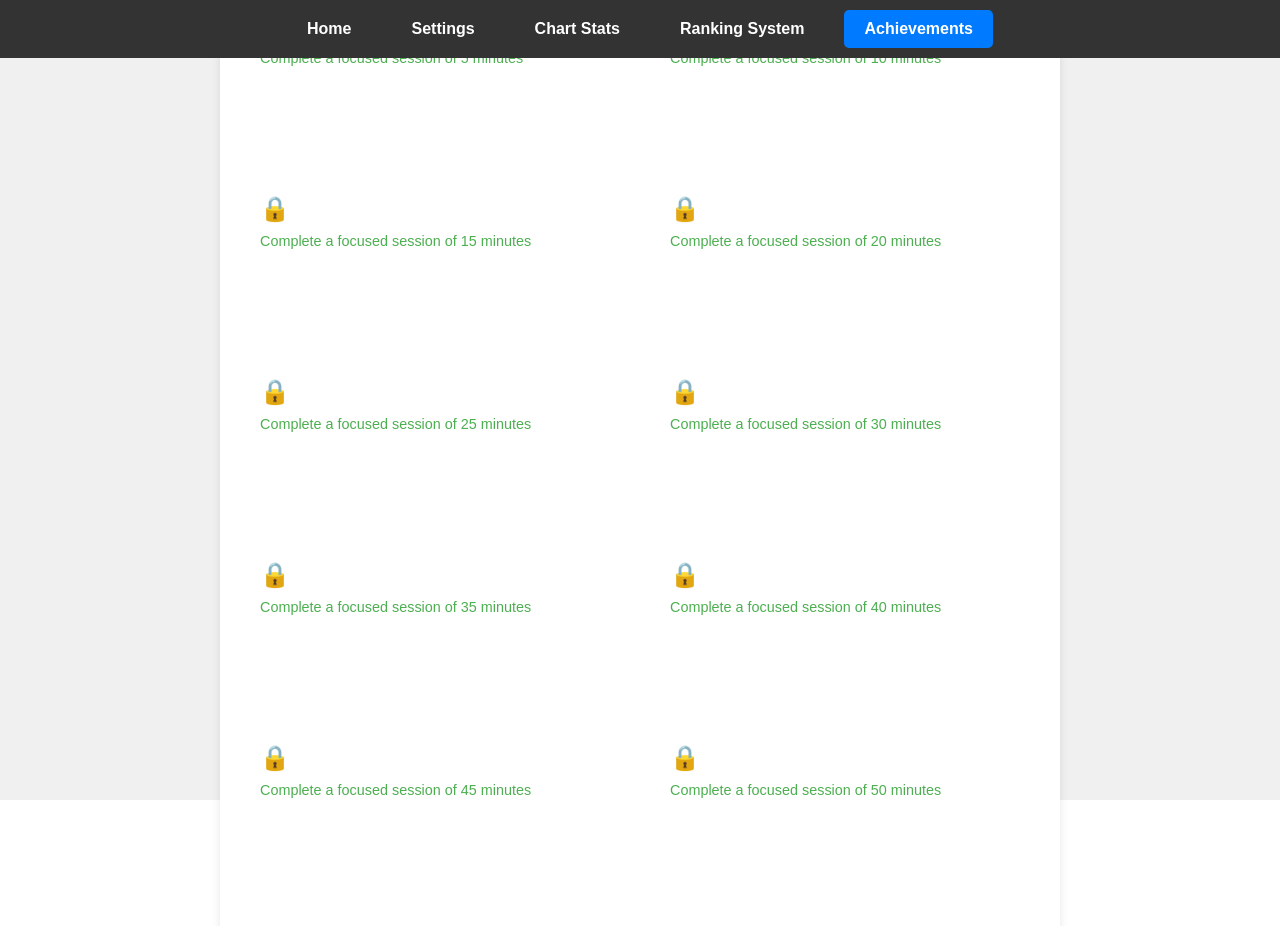
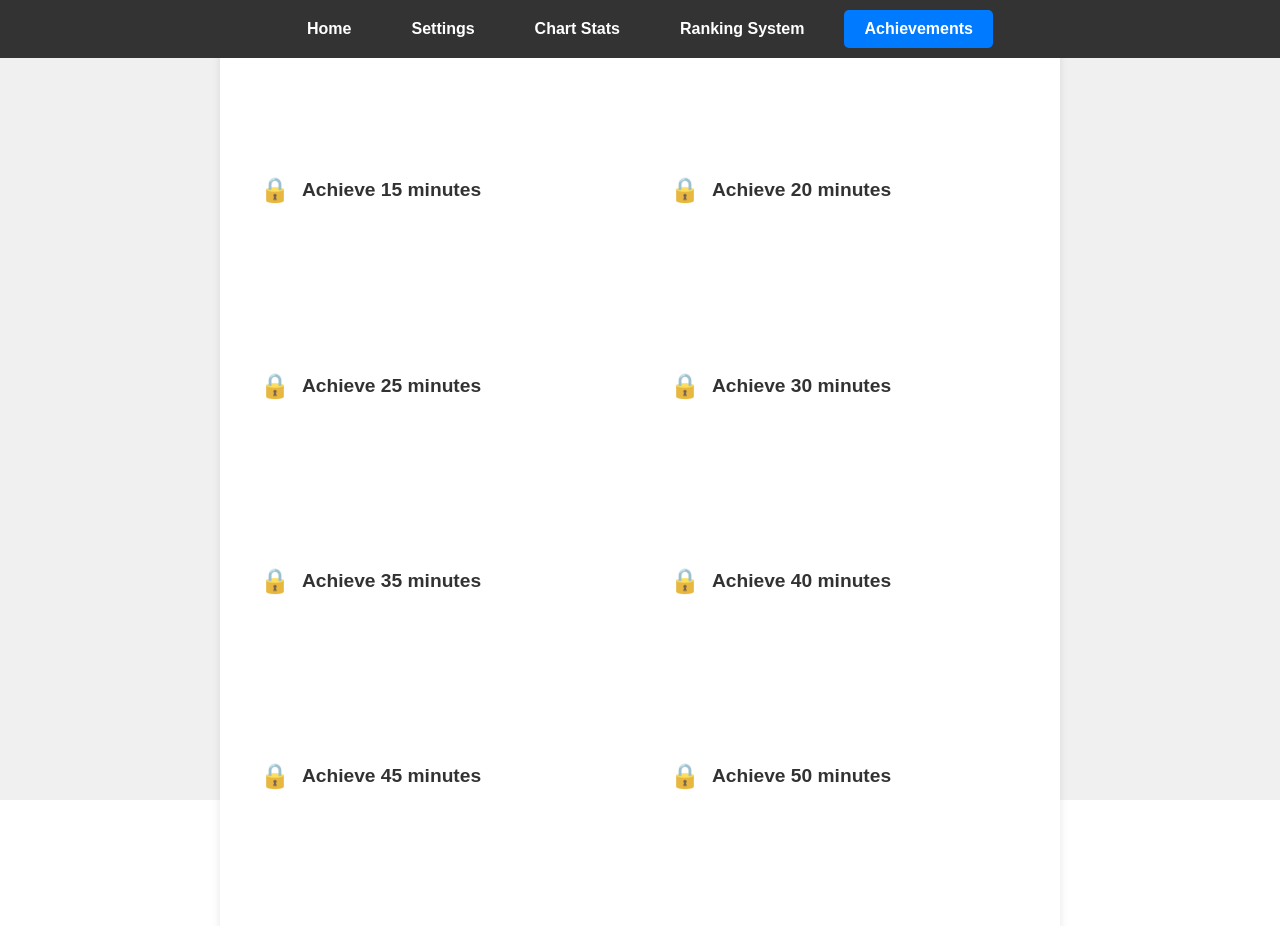
Before and after one commit to KeithG-stack/Time-Time, a React (Vite) app: page /achievements in a window 1280 px wide. Shown: the top 926 px of the page. Built offline with nearby package versions, Linux system fonts and the light colour scheme.

Commit message:
new fixer

```diff
--- a/src/achievements/Achievements.jsx
+++ b/src/achievements/Achievements.jsx
@@ -1,4 +1,4 @@
-import React, { useState } from "react";
+import React, { useState, useEffect } from "react";
 import { achievements } from "./achievements";
 import styles from "../settings/PageLayout.module.css";
 import achievementStyles from "./Achievements.module.css";
@@ -11,20 +11,6 @@ const getAchievementIcon = (achievement, isUnlocked) => {
     return '🎯';
 };
 
-const getAchievementDetails = (achievement) => {
-    if (achievement.id.startsWith('achieve_')) {
-        const minutes = achievement.id.split('_')[1];
-        return `Complete a focused session of ${minutes} minutes`;
-    }
-    if (achievement.id === 'start_timer_first_time') {
-        return "Begin your first focused session";
-    }
-    if (achievement.id === 'reset_under_three_minutes') {
-        return "Reset the timer before completing 3 minutes";
-    }
-    return "";
-};
-
 const getAchievementProgress = (achievement, userActions) => {
     if (achievement.id.startsWith('achieve_')) {
         const targetMinutes = parseInt(achievement.id.split('_')[1]);
@@ -34,15 +20,28 @@ const getAchievementProgress = (achievement, userActions) => {
     return achievement.criteria(userActions) ? 100 : 0;
 };
 
+const getAchievementDetails = (achievement) => {
+    if (achievement.id === 'start_timer_first_time') {
+        return `Start the timer for the first time`;
+    } else if (achievement.id === 'reset_under_three_minutes') {
+        return `Reset the timer under 3 minutes`;
+    }
+    return achievement.description;
+};
+
 const Achievements = () => {
-    const [userActions, setUserActions] = useState(() => {
-        const savedActions = localStorage.getItem("userActions");
-        return savedActions ? JSON.parse(savedActions) : {
+    const [userActions, setUserActions] = useState({
         startCount: 0,
         resetUnderThreeMinutes: false,
         totalTime: 0
-        };
     });
+
+    useEffect(() => {
+        const savedActions = localStorage.getItem("userActions");
+        if (savedActions) {
+            setUserActions(JSON.parse(savedActions));
+        }
+    }, []);
 
     return (
         <>
@@ -61,7 +60,6 @@ const Achievements = () => {
                                     key={achievement.id}
                                     className={`${achievementStyles.achievement} ${isUnlocked ? achievementStyles.unlocked : achievementStyles.locked}`}
                                 >
-                                    <div>
                                     <div className={achievementStyles.achievementHeader}>
                                         <span className={achievementStyles.achievementIcon}>
                                             {isUnlocked ? '🏆' : '🔒'}
@@ -76,7 +74,6 @@ const Achievements = () => {
                                         {achievement.id === 'start_timer_first_time' && (
                                             <p>Times started: {userActions.startCount}</p>
                                         )}
-                                        </div>
                                     </div>
                                     <div className={achievementStyles.progressSection}>
                                         <div className={achievementStyles.progressBar}>
--- a/src/achievements/Achievements.module.css
+++ b/src/achievements/Achievements.module.css
@@ -6,79 +6,64 @@
 
 .achievement {
     background-color: rgba(255, 255, 255, 0.1);
+    border-radius: 8px;
     padding: 20px;
-    border-radius: 10px;
-    transition: all 0.3s ease;
-    display: flex;
-    flex-direction: column;
-    justify-content: space-between;
-    gap: 15px;
+    transition: transform 0.2s ease;
+}
+
+.achievement:hover {
+    transform: translateY(-2px);
 }
 
 .achievementHeader {
     display: flex;
     align-items: center;
-    gap: 10px;
-    margin-bottom: 10px;
+    gap: 12px;
+    margin-bottom: 15px;
 }
 
 .achievementIcon {
-    font-size: 1.5em;
+    font-size: 24px;
 }
 
 .achievement h3 {
     margin: 0;
-    color: #ffffff;
-    font-size: 1.1em;
-    flex-grow: 1;
+    font-size: 1.2em;
 }
 
 .details {
-    color: rgba(255, 255, 255, 0.7);
+    color: rgba(255, 255, 255, 0.8);
     font-size: 0.9em;
+    margin: 10px 0;
 }
 
 .requirement {
-    color: #4CAF50;
-    font-weight: 500;
-    margin: 8px 0;
-}
-
-.details p {
-    margin: 4px 0;
+    margin-bottom: 10px;
 }
 
 .progressSection {
-    display: flex;
-    flex-direction: column;
-    gap: 8px;
+    margin-top: 15px;
 }
 
 .progressBar {
-    width: 100%;
-    height: 6px;
+    height: 8px;
     background-color: rgba(255, 255, 255, 0.1);
-    border-radius: 3px;
+    border-radius: 4px;
     overflow: hidden;
 }
 
 .progressFill {
     height: 100%;
-    background-color: #4CAF50;
+    background-color: #4caf50;
     transition: width 0.3s ease;
 }
 
 .status {
-    font-size: 0.9em;
-    text-align: right;
-    color: rgba(255, 255, 255, 0.9);
-}
-
-.unlocked {
-    background-color: rgba(76, 175, 80, 0.2);
-    border: 1px solid rgba(76, 175, 80, 0.5);
+    margin-top: 8px;
+    font-size: 0.8em;
+    color: rgba(255, 255, 255, 0.7);
 }
 
 .locked {
-    background-color: rgba(255, 255, 255, 0.05);
+    opacity: 0.8;
 }
```
Lines whose indentation alone changed are shown as unchanged.
